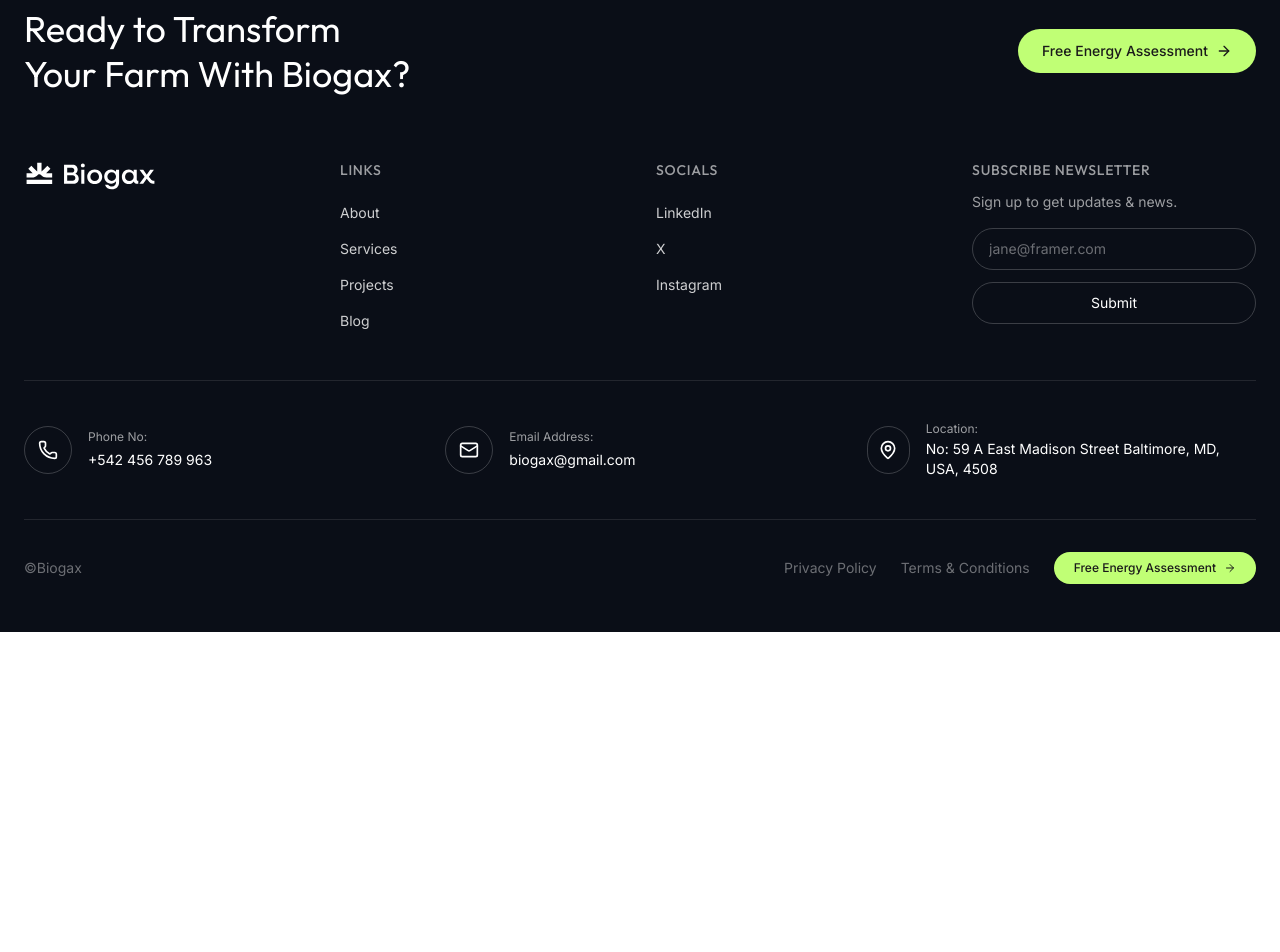
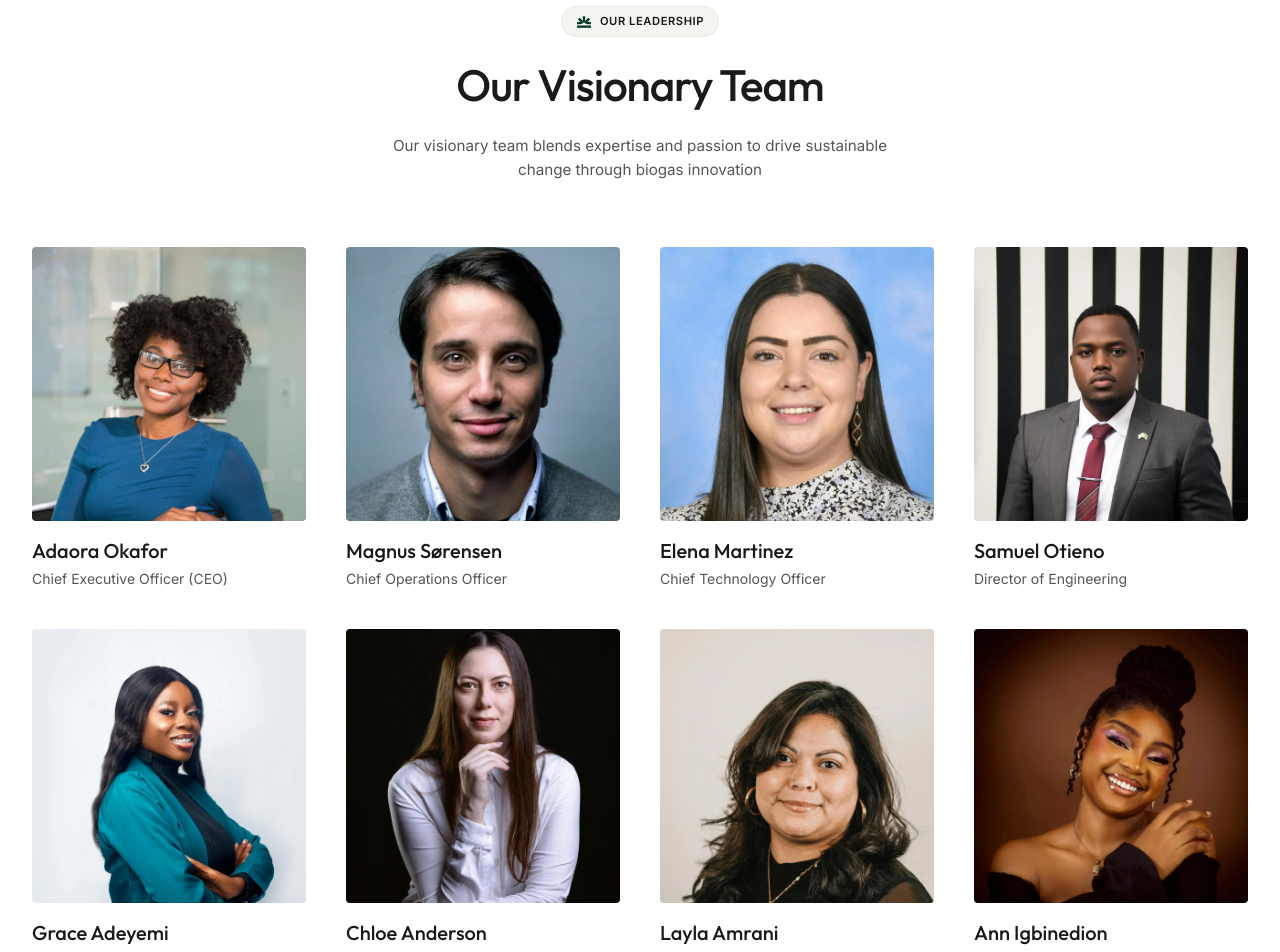
Before and after one commit to ugbodagadave/biogax, a React (Vite) app: page /about in a window 1280 px wide. Shown: the part 2200-3152 px from the top of the page. Before the commit the page ends 2832 px from the top, so only its background shows below. Built offline with nearby package versions, Linux system fonts and the light colour scheme.

Commit message:
Build Leadership section

```diff
--- /dev/null
+++ b/src/components/Leadership.tsx
@@ -0,0 +1,177 @@
+interface TeamMember {
+    name: string;
+    role: string;
+    image: string;
+    hasTwitter: boolean;
+    objectPosition?: string;
+}
+
+const teamMembers: TeamMember[] = [
+    {
+        name: 'Adaora Okafor',
+        role: 'Chief Executive Officer (CEO)',
+        image: '/team-1.webp',
+        hasTwitter: true,
+        objectPosition: 'center 30%',
+    },
+    {
+        name: 'Magnus Sørensen',
+        role: 'Chief Operations Officer',
+        image: '/team-2.webp',
+        hasTwitter: false,
+        objectPosition: 'center 15%',
+    },
+    {
+        name: 'Elena Martinez',
+        role: 'Chief Technology Officer',
+        image: '/team-3.webp',
+        hasTwitter: true,
+        objectPosition: 'center 15%',
+    },
+    {
+        name: 'Samuel Otieno',
+        role: 'Director of Engineering',
+        image: '/team-4.webp',
+        hasTwitter: false,
+        objectPosition: 'center 25%',
+    },
+    {
+        name: 'Grace Adeyemi',
+        role: 'Director of Sustainability',
+        image: '/team-5.webp',
+        hasTwitter: true,
+        objectPosition: 'center 20%',
+    },
+    {
+        name: 'Chloe Anderson',
+        role: 'Head of Business Development',
+        image: '/team-6.webp',
+        hasTwitter: false,
+        objectPosition: 'center 15%',
+    },
+    {
+        name: 'Layla Amrani',
+        role: 'Chief Financial Officer',
+        image: '/team-7.webp',
+        hasTwitter: true,
+        objectPosition: 'center 30%',
+    },
+    {
+        name: 'Ann Igbinedion',
+        role: 'Head of Operations',
+        image: '/team-8.webp',
+        hasTwitter: false,
+        objectPosition: 'center 15%',
+    },
+];
+
+// X (Twitter) Icon
+function XIcon({ className }: { className?: string }) {
+    return (
+        <svg
+            viewBox="0 0 24 24"
+            fill="currentColor"
+            className={className}
+            aria-hidden="true"
+        >
+            <path d="M18.244 2.25h3.308l-7.227 8.26 8.502 11.24H16.17l-5.214-6.817L4.99 21.75H1.68l7.73-8.835L1.254 2.25H8.08l4.713 6.231zm-1.161 17.52h1.833L7.084 4.126H5.117z" />
+        </svg>
+    );
+}
+
+// LinkedIn Icon
+function LinkedInIcon({ className }: { className?: string }) {
+    return (
+        <svg
+            viewBox="0 0 24 24"
+            fill="currentColor"
+            className={className}
+            aria-hidden="true"
+        >
+            <path d="M20.447 20.452h-3.554v-5.569c0-1.328-.027-3.037-1.852-3.037-1.853 0-2.136 1.445-2.136 2.939v5.667H9.351V9h3.414v1.561h.046c.477-.9 1.637-1.85 3.37-1.85 3.601 0 4.267 2.37 4.267 5.455v6.286zM5.337 7.433a2.062 2.062 0 01-2.063-2.065 2.064 2.064 0 112.063 2.065zm1.782 13.019H3.555V9h3.564v11.452zM22.225 0H1.771C.792 0 0 .774 0 1.729v20.542C0 23.227.792 24 1.771 24h20.451C23.2 24 24 23.227 24 22.271V1.729C24 .774 23.2 0 22.222 0h.003z" />
+        </svg>
+    );
+}
+
+export function Leadership() {
+    return (
+        <section
+            className="bg-white pt-[var(--spacing-section-pt-mobile)] md:pt-[var(--spacing-section-pt-desktop)] pb-[var(--spacing-section-pb-mobile)] md:pb-[var(--spacing-section-pb-desktop)] px-4 md:px-8"
+            id="leadership"
+        >
+            {/* Header */}
+            <div className="max-w-[1400px] mx-auto text-center mb-[var(--spacing-header-mb-mobile)] md:mb-[var(--spacing-header-mb-desktop)]">
+                <span className="inline-flex items-center gap-2 px-3.5 py-1.5 bg-[#f5f5f0] border border-[#e8e8e0] rounded-full font-body text-[0.7rem] font-semibold tracking-wider text-[#1a1a1a] mb-6">
+                    <img
+                        src="/badge-icon.svg"
+                        alt=""
+                        className="w-4 h-4"
+                    />
+                    OUR LEADERSHIP
+                </span>
+
+                <h2 className="font-heading text-[1.75rem] md:text-[2.75rem] font-medium leading-[1.1] tracking-tight text-[#1a1a1a] mb-4 md:mb-6 max-w-[600px] mx-auto">
+                    Our Visionary Team
+                </h2>
+
+                <p className="font-body text-[0.95rem] leading-relaxed text-[#555555] max-w-[550px] mx-auto">
+                    Our visionary team blends expertise and passion to drive
+                    sustainable change through biogas innovation
+                </p>
+            </div>
+
+            {/* Team Grid */}
+            <div className="max-w-[1400px] mx-auto">
+                <div className="grid grid-cols-1 sm:grid-cols-2 lg:grid-cols-4 gap-8 md:gap-10">
+                    {teamMembers.map((member) => (
+                        <div key={member.name} className="group">
+                            {/* Image Container */}
+                            <div className="relative aspect-square rounded-[4px] overflow-hidden mb-4">
+                                <img
+                                    src={member.image}
+                                    alt={member.name}
+                                    className="w-full h-full object-cover"
+                                    style={{ objectPosition: member.objectPosition || 'center 15%' }}
+                                    loading="lazy"
+                                />
+
+                                {/* Hover Overlay Bar */}
+                                <div className="absolute bottom-0 left-0 right-0 bg-[#c0ff75] px-4 py-3 flex items-center justify-between transform translate-y-full opacity-0 group-hover:translate-y-0 group-hover:opacity-100 transition-all duration-300 ease-out">
+                                    <span className="text-[#1a1a1a] text-sm font-medium">
+                                        Connect on
+                                    </span>
+                                    <div className="flex items-center gap-3">
+                                        {member.hasTwitter && (
+                                            <a
+                                                href="#"
+                                                className="text-[#1a1a1a] hover:text-[#06402b] transition-colors"
+                                                aria-label={`Follow ${member.name} on X`}
+                                            >
+                                                <XIcon className="w-5 h-5" />
+                                            </a>
+                                        )}
+                                        <a
+                                            href="#"
+                                            className="text-[#1a1a1a] hover:text-[#06402b] transition-colors"
+                                            aria-label={`Connect with ${member.name} on LinkedIn`}
+                                        >
+                                            <LinkedInIcon className="w-5 h-5" />
+                                        </a>
+                                    </div>
+                                </div>
+                            </div>
+
+                            {/* Name & Role */}
+                            <h3 className="font-heading text-lg md:text-xl font-medium text-[#1a1a1a] mb-1">
+                                {member.name}
+                            </h3>
+                            <p className="font-body text-sm text-[#555555]">
+                                {member.role}
+                            </p>
+                        </div>
+                    ))}
+                </div>
+            </div>
+        </section>
+    );
+}
--- a/src/pages/AboutPage.tsx
+++ b/src/pages/AboutPage.tsx
@@ -1,6 +1,7 @@
 import { AboutHero } from '../components/AboutHero';
 import { AboutUs } from '../components/AboutUs';
 import { OurValues } from '../components/OurValues';
+import { Leadership } from '../components/Leadership';
 
 export function AboutPage() {
     return (
@@ -8,6 +9,7 @@ export function AboutPage() {
             <AboutHero />
             <AboutUs />
             <OurValues />
+            <Leadership />
         </main>
     );
 }
```
